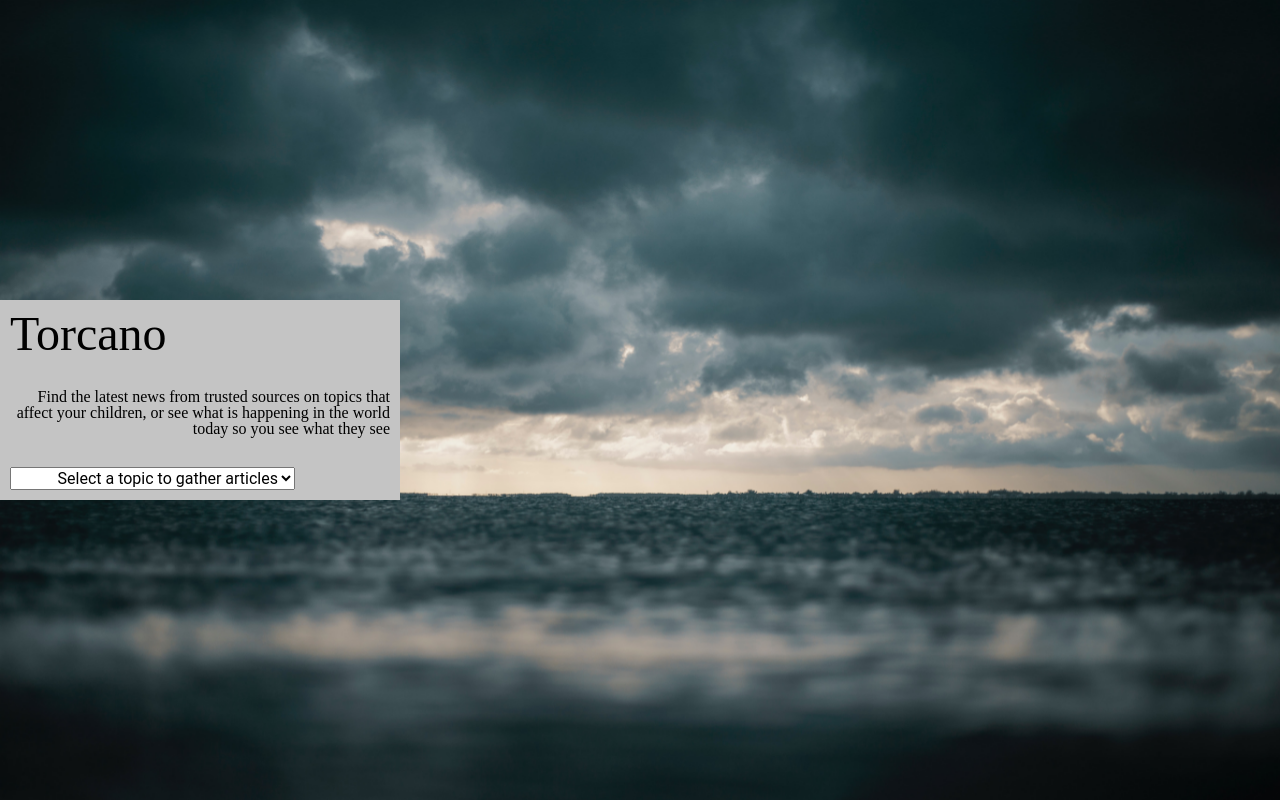
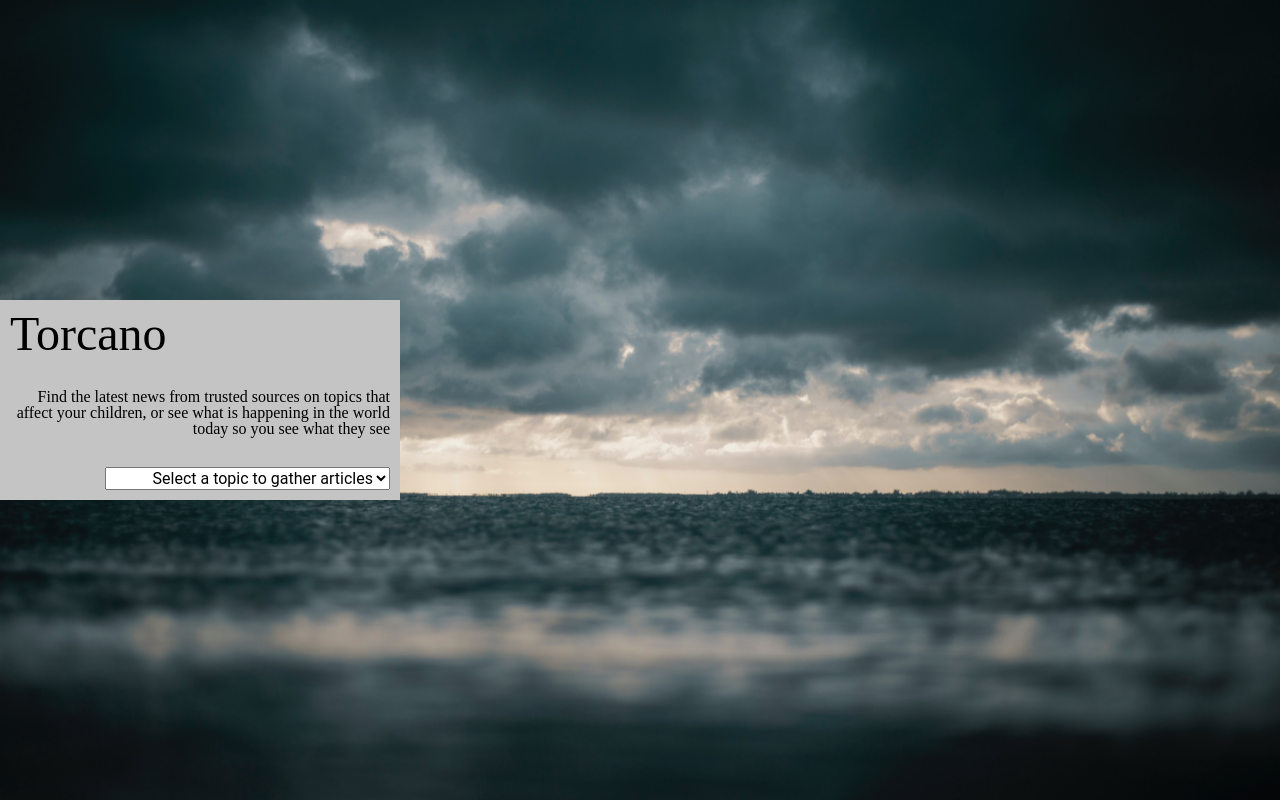
Before and after one commit to mike-duke/binary-challenge, a React (Create React App) app: page / in a window 1280 px wide. Built offline with nearby package versions, Linux system fonts and the light colour scheme; no server answers; a web font is replaced by a local one.

Commit message:
Router working correctly.

```diff
--- a/src/containers/App.js
+++ b/src/containers/App.js
@@ -3,8 +3,7 @@ import '../styles/index.scss';
 import { connect } from 'react-redux';
 import Landing from './Landing';
 import CardContainer from './CardContainer';
-import Filter from './Filter';
-import { Switch, Route } from 'react-router';
+import { Switch, Route, withRouter } from 'react-router';
 import About from '../components/About';
 
 class App extends Component {
@@ -51,4 +50,4 @@ export const mapStateToProps = (state) => ({
   topic: state.topic
 })
 
-export default connect(mapStateToProps)(App);
+export default withRouter(connect(mapStateToProps)(App));
--- a/src/containers/Landing.js
+++ b/src/containers/Landing.js
@@ -1,13 +1,13 @@
 import React, { Component } from 'react';
 import { connect } from 'react-redux';
 import { addTopic } from '../actions';
-import { Link } from 'react-router-dom';
 
 class Landing extends Component {
 
   handleChange = (event) => {
     const selection = event.target.value;
-    this.props.addTopicToStore(selection)
+    this.props.addTopicToStore(selection);
+    this.props.history.push('/relevant');
   }
 
   render() {
@@ -15,7 +15,6 @@ class Landing extends Component {
       <div className="landing">
         <h1>Torcano</h1>
         <p>Find the latest news from trusted sources on topics that affect your children, or see what is happening in the world today so you see what they see</p>
-        <Link to="/relevant">
         <select name="landing-select" id="landing-select" onChange={this.handleChange}>
           <option value="">Select a topic to gather articles</option>
           <option value="Anxiety">Anxiety</option>
@@ -23,7 +22,6 @@ class Landing extends Component {
           <option value="ADHD">ADHD</option>
           <option value="Autism">Autism</option>
         </select>
-        </Link>
       </div>
     )
   }
```
